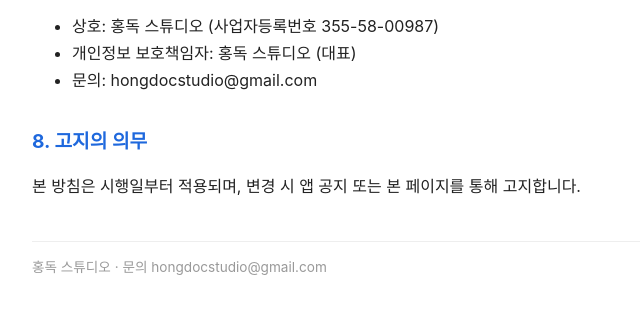
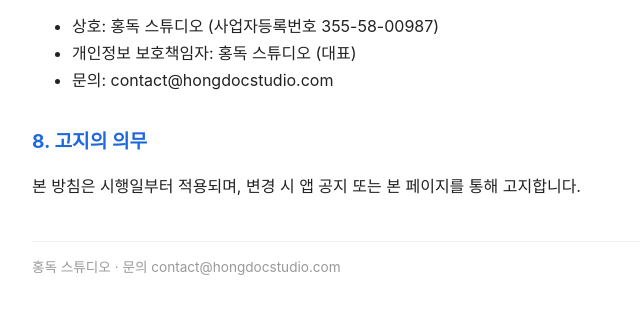
Before and after one commit to hongdoc96/hansanmap-legal, a plain HTML site: page privacy-policy.html in a window 1280 px wide. Shown: the part 2348-2662 px from the top of the page, 228-868 px from the left. Drawn offline with Linux system fonts and the light colour scheme.

Commit message:
문의처를 앱과 같은 contact@hongdocstudio.com 로 통일 (privacy-policy.html)

```diff
--- a/privacy-policy.html
+++ b/privacy-policy.html
@@ -12,7 +12,7 @@
 code{background:#f6f8fb;padding:1px 4px;border-radius:3px}
 footer{margin-top:3em;padding-top:1em;border-top:1px solid #eee;color:#999;font-size:.85em}
 </style></head><body><h1>한산맵 개인정보처리방침</h1>
-<blockquote>시행일: 2026-08-06</blockquote>
+<blockquote>시행일: 2026-08-06 · 개정: 2026-10-16(문의처 변경)</blockquote>
 <p>한산맵(이하 "서비스")은 「개인정보 보호법」 및 「위치정보의 보호 및 이용 등에 관한 법률」을 준수하며,
 이용자의 개인정보를 보호하기 위해 다음과 같이 개인정보처리방침을 둡니다.</p>
 <h2>1. 수집하는 개인정보 항목</h2>
@@ -122,7 +122,7 @@
 <ul>
 <li>상호: 홍독 스튜디오 (사업자등록번호 355-58-00987)</li>
 <li>개인정보 보호책임자: 홍독 스튜디오 (대표)</li>
-<li>문의: hongdocstudio@gmail.com</li>
+<li>문의: contact@hongdocstudio.com</li>
 </ul>
 <h2>8. 고지의 의무</h2>
-<p>본 방침은 시행일부터 적용되며, 변경 시 앱 공지 또는 본 페이지를 통해 고지합니다.</p><footer>홍독 스튜디오 · 문의 hongdocstudio@gmail.com</footer></body></html>
+<p>본 방침은 시행일부터 적용되며, 변경 시 앱 공지 또는 본 페이지를 통해 고지합니다.</p><footer>홍독 스튜디오 · 문의 contact@hongdocstudio.com</footer></body></html>
```
